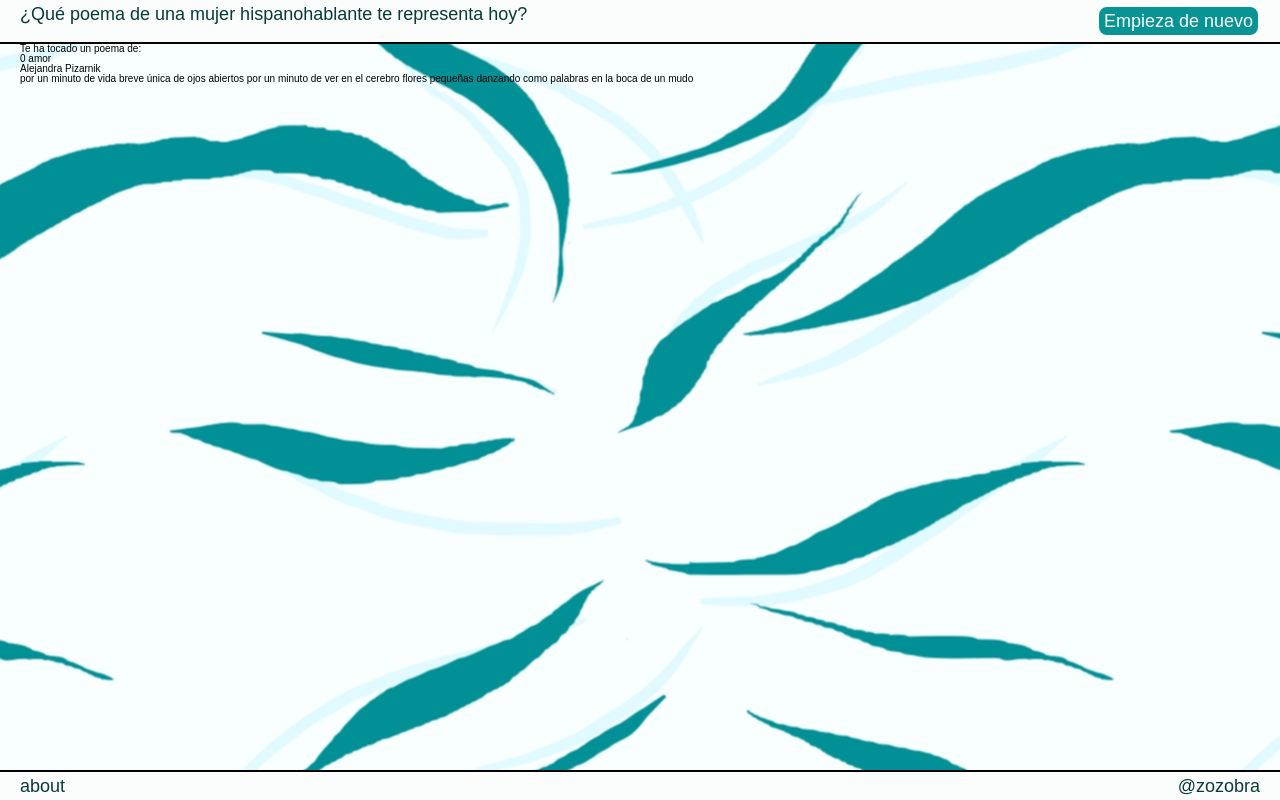
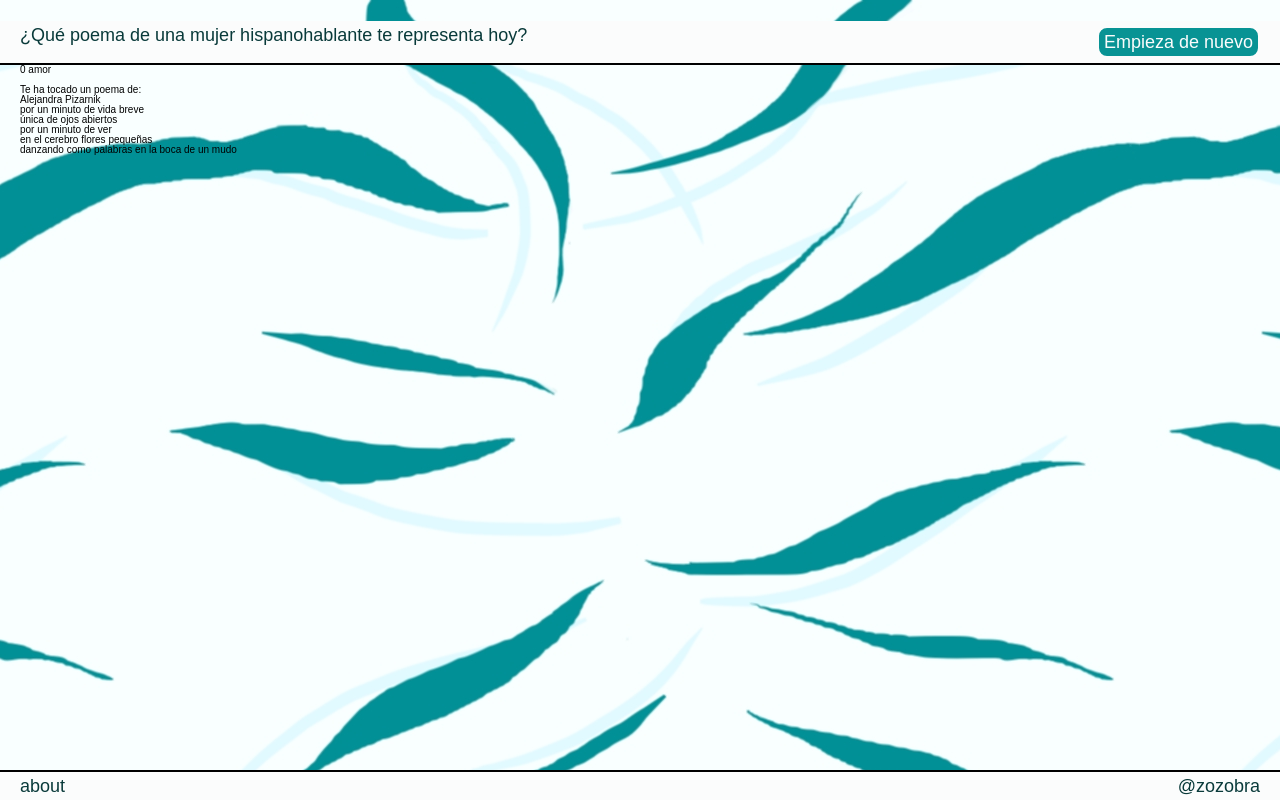
Before and after one commit to Pi-Rey/que-poeta-eres, a React (Vite) app: page /#/result in a window 1280 px wide. Built offline with nearby package versions, Linux system fonts and the light colour scheme.

Commit message:
add line breaks

```diff
--- a/src/components/Result.jsx
+++ b/src/components/Result.jsx
@@ -32,8 +32,8 @@ function Result({ answerSum, poemsList }) {
   const index = getRandomInt();
   console.log(index);
 
-const authorObject = poemsList[index];
-console.log(authorObject);
+  const authorObject = poemsList[index];
+  console.log(authorObject);
   console.log(typeof authorObject);
 
   //función para encontrar el poema con la keyword que yo quiero
@@ -47,10 +47,15 @@ console.log(authorObject);
   //hacer la maquetación
   return (
     <section>
-        <h4>Te ha tocado un poema de: </h4>
       {answerSum} {keyword}
+      <br /><br />
+      <h4>Te ha tocado un poema de: </h4>
       <h3>{authorObject.author}</h3>
-      <p>{poem ? poem.text : "No se encontró un poema con la palabra clave deseada."}</p>
+      <p>
+        {poem
+          ? poem.text
+          : "No se encontró un poema con la palabra clave deseada."}
+      </p>
     </section>
   );
 }
--- a/src/services/questions.json
+++ b/src/services/questions.json
@@ -29,7 +29,7 @@
             "ans2": "Azul.",
             "ans3": "Verde.",
             "ans4": "Marrón.",
-            "ans5": "Mi respuesta es el color de la ternura."
+            "ans5": "Mi respuesta es del color de la ternura."
         }
     },
     {
--- a/src/styles/App.scss
+++ b/src/styles/App.scss
@@ -4,6 +4,8 @@
   font-family: $main-font;
   font-size: 62.5%;
   margin: 0 20px;
+    white-space: pre-line;
+
 }
 html {
   background-image: url("../images/background3.jpg");
```
